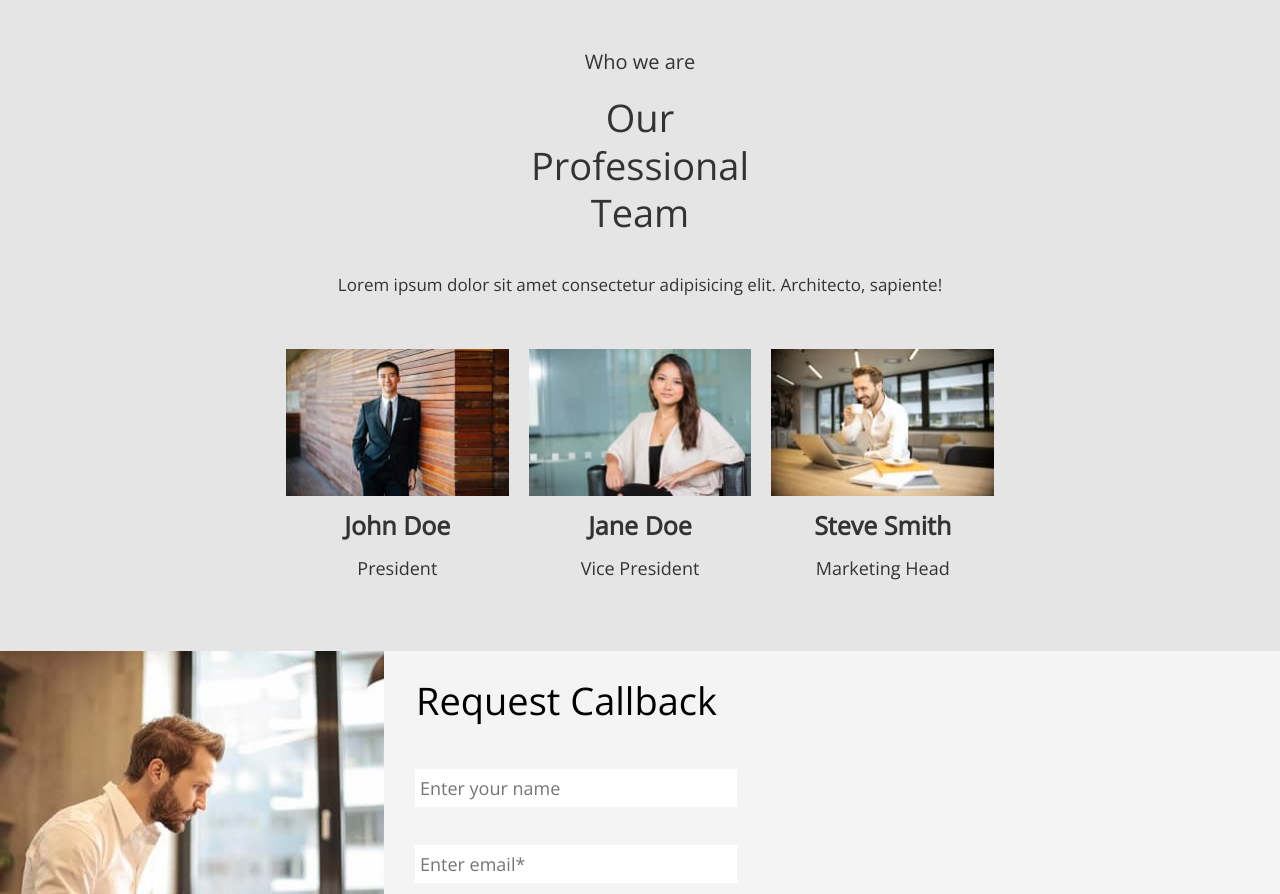
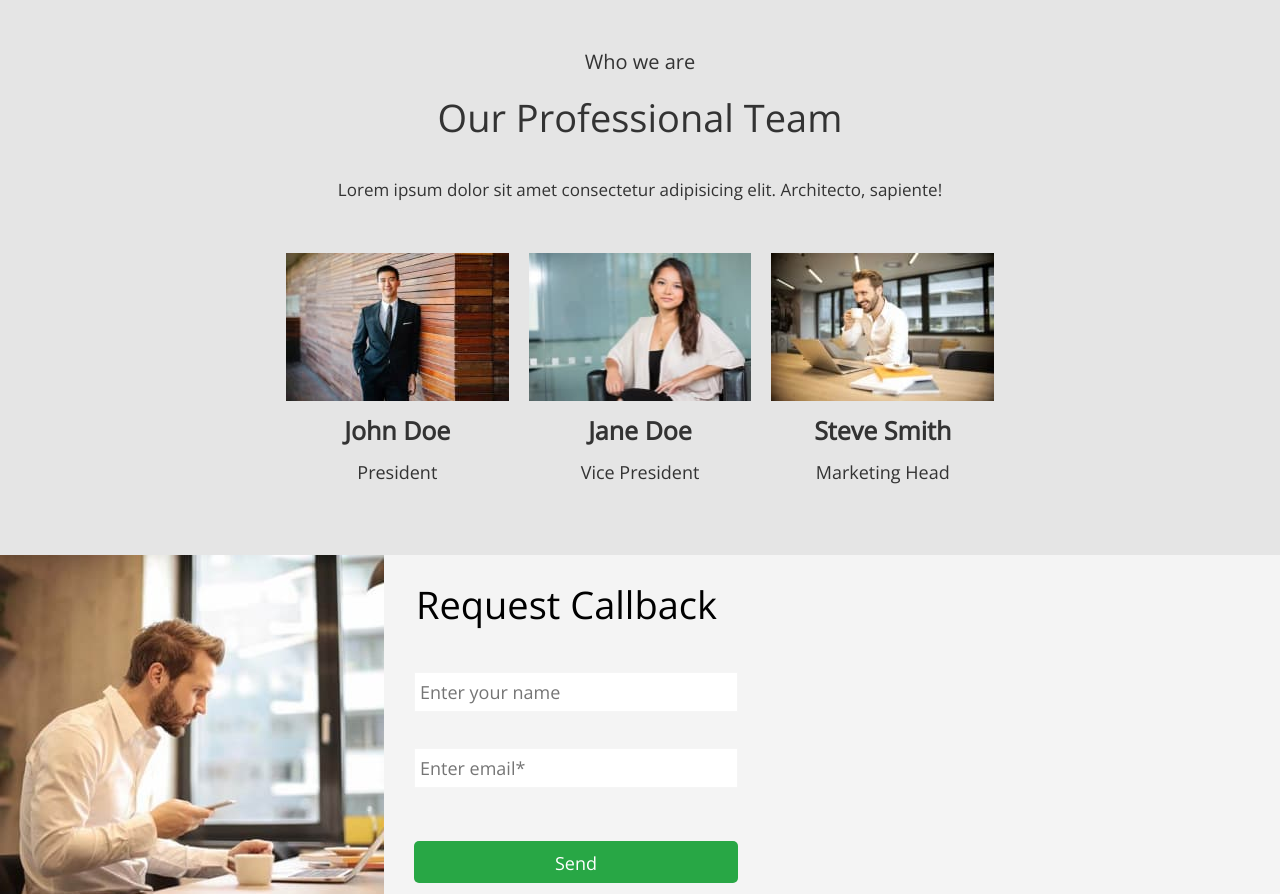
Before and after one commit to Kristuwa/Land, a website built with Parcel: page src/index.html in a window 1280 px wide. Shown: the part 3170-4064 px from the top of the page. Built offline with nearby package versions, Linux system fonts and the light colour scheme.

Commit message:
Update _team.scss

```diff
--- a/src/sass/components/_team.scss
+++ b/src/sass/components/_team.scss
@@ -48,6 +48,7 @@
   margin-bottom: 35px;
 
   @include tablet {
+    width: 410px;
     margin-bottom: 34px;
   }
 }
```
